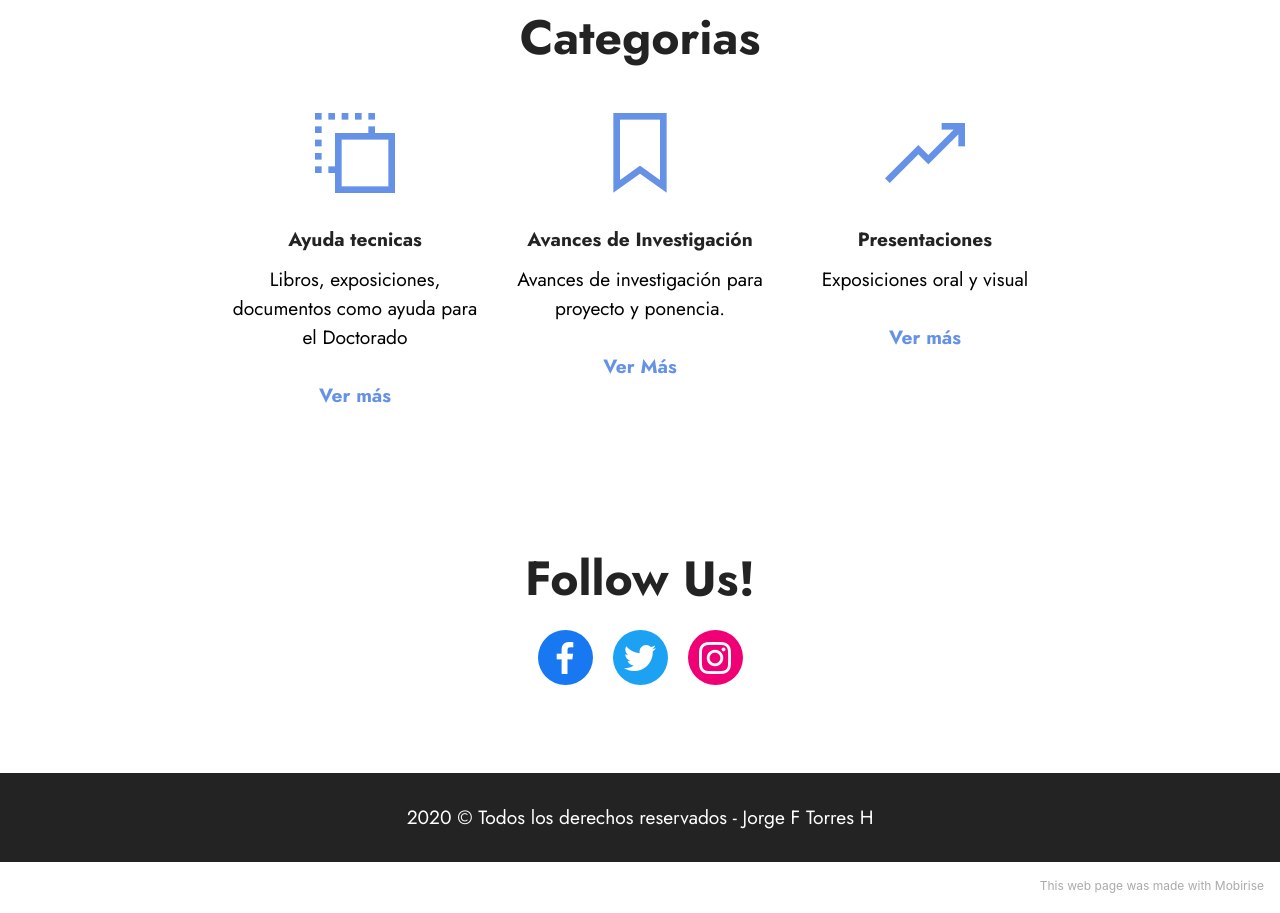
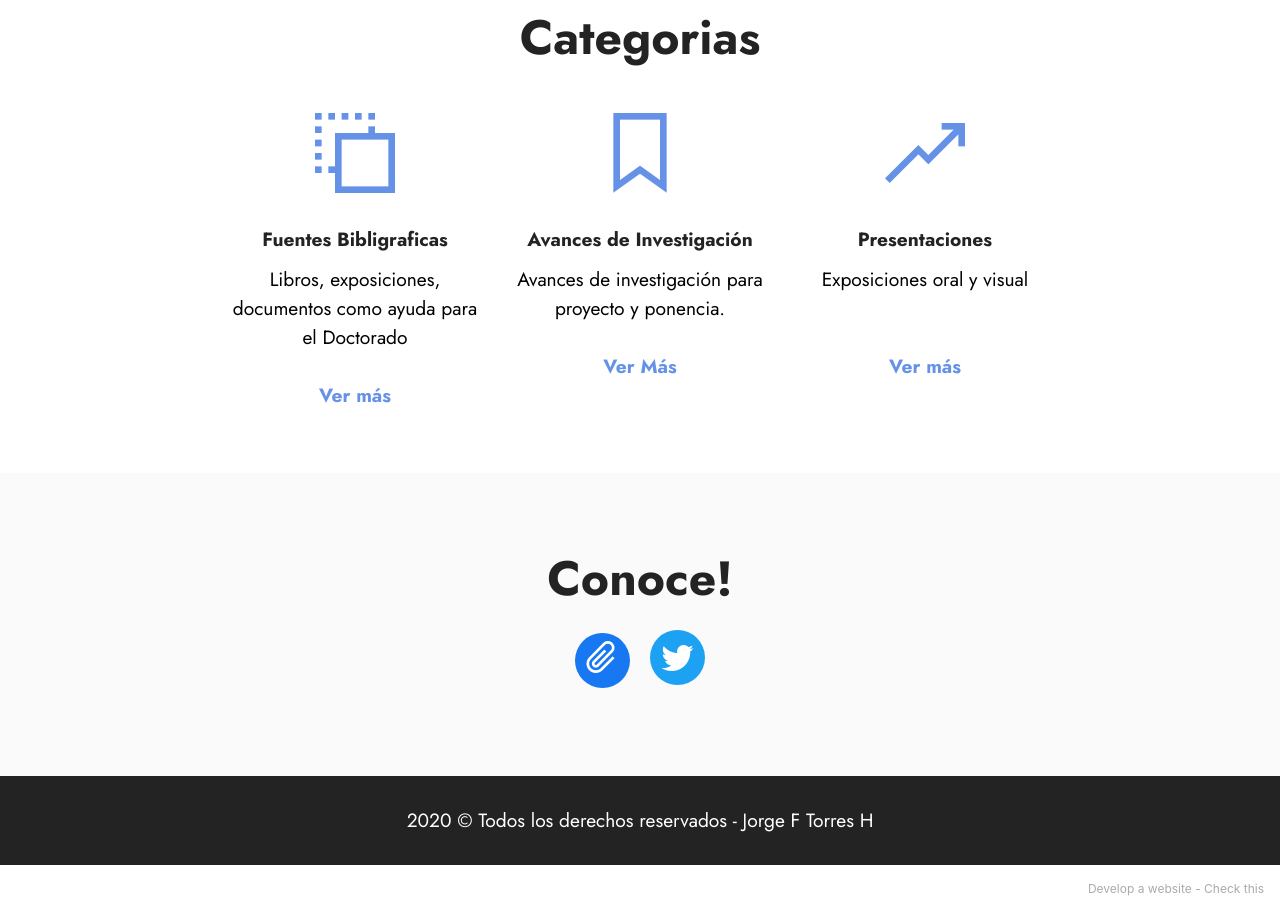
Before and after one commit to jftorresh/my-library, a plain HTML site: page index.html in a window 1280 px wide. Shown: the part 414-1327 px from the top of the page. Drawn offline with Linux system fonts and the light colour scheme; files whose address does not match are found by name.

Commit message:
Cambia texto de enlace, agrega redes y cvlac

```diff
--- a/assets/mobirise/css/mbr-additional.css
+++ b/assets/mobirise/css/mbr-additional.css
@@ -1070,7 +1070,7 @@ a {
 .cid-scnhK62hYT {
   padding-top: 5rem;
   padding-bottom: 5rem;
-  background-color: #ffffff;
+  background-color: #fafafa;
 }
 .cid-scnhK62hYT .bg-facebook {
   background: #1778f2;
@@ -1085,13 +1085,6 @@ a {
 }
 .cid-scnhK62hYT .bg-twitter:hover {
   background: #0c85d0;
-}
-.cid-scnhK62hYT .bg-instagram {
-  background: #f00075;
-  color: #ffffff;
-}
-.cid-scnhK62hYT .bg-instagram:hover {
-  background: #bd005c;
 }
 .cid-scnhK62hYT .iconfont-wrapper {
   display: inline-block;
--- a/index.html
+++ b/index.html
@@ -52,7 +52,7 @@
                 </div>
             </button>
             <div class="collapse navbar-collapse" id="navbarSupportedContent">
-                <ul class="navbar-nav nav-dropdown nav-right" data-app-modern-menu="true"><li class="nav-item"><a class="nav-link link text-black text-primary display-4" href="index.html">Home</a></li><li class="nav-item"><a class="nav-link link text-black text-primary display-4" href="tesis.html">Libros</a></li><li class="nav-item"><a class="nav-link link text-black text-primary display-4" href="page2.html">Avances</a></li><li class="nav-item"><a class="nav-link link text-black text-primary display-4" href="page3.html">Presentaciones</a></li></ul>
+                <ul class="navbar-nav nav-dropdown nav-right" data-app-modern-menu="true"><li class="nav-item"><a class="nav-link link text-black text-primary display-4" href="index.html">Home</a></li><li class="nav-item"><a class="nav-link link text-black text-primary display-4" href="documentos.html">Fuentes</a></li><li class="nav-item"><a class="nav-link link text-black text-primary display-4" href="page2.html">Avances</a></li><li class="nav-item"><a class="nav-link link text-black text-primary display-4" href="page3.html">Presentaciones</a></li></ul>
 
 
             </div>
@@ -111,7 +111,7 @@
                         <div class="iconfont-wrapper">
                             <a href="documentos.html"><span class="mbr-iconfont mobi-mbri-drag-n-drop-2 mobi-mbri"></span></a>
                         </div>
-                        <h5 class="card-title mbr-fonts-style display-7"><strong>Ayuda tecnicas</strong></h5>
+                        <h5 class="card-title mbr-fonts-style display-7"><strong>Fuentes Bibligraficas</strong></h5>
                         <p class="card-text mbr-fonts-style display-7">Libros, exposiciones, documentos como ayuda para el Doctorado<br><br><a href="documentos.html" class="text-primary"><strong>Ver más</strong></a></p>
                     </div>
                 </div>
@@ -134,7 +134,7 @@
                             <a href="page3.html"><span class="mbr-iconfont mobi-mbri-growing-chart mobi-mbri"></span></a>
                         </div>
                         <h5 class="card-title mbr-fonts-style display-7"><strong>Presentaciones</strong></h5>
-                        <p class="card-text mbr-fonts-style display-7">Exposiciones oral y visual<br><br><a href="page3.html" class="text-primary"><strong>Ver más</strong></a></p>
+                        <p class="card-text mbr-fonts-style display-7">Exposiciones oral y visual<br><br><br><a href="page3.html" class="text-primary"><strong>Ver más</strong></a></p>
                     </div>
                 </div>
             </div>
@@ -152,20 +152,16 @@
     <div class="container">
         <div class="media-container-row">
             <div class="col-12">
-                <h3 class="mbr-section-title align-center mb-3 mbr-fonts-style display-2">
-                    <strong>Follow Us!</strong>
-                </h3>
+                <h3 class="mbr-section-title align-center mb-3 mbr-fonts-style display-2"><strong>Conoce!</strong></h3>
                 <div class="social-list align-center">
 
                     <a class="iconfont-wrapper bg-facebook m-2 " target="_blank" href="https://mobiri.se">
-                            <span class="socicon-facebook socicon"></span>
+                            <span class="mobi-mbri-paperclip mobi-mbri" style="color: rgb(255, 255, 255); fill: rgb(255, 255, 255);"></span>
                         </a>
-                        <a class="iconfont-wrapper bg-twitter m-2" href="https://mobiri.se" target="_blank">
+                        <a class="iconfont-wrapper bg-twitter m-2" href="https://twitter.com/jftorresh1" target="_blank">
                             <span class="socicon-twitter socicon"></span>
                         </a>
-                        <a class="iconfont-wrapper bg-instagram m-2" href="https://mobiri.se" target="_blank">
-                            <span class="socicon-instagram socicon"></span>
-                        </a>
+
 
 
 
@@ -193,7 +189,7 @@
             </div>
         </div>
     </div>
-</section><section style="background-color: #fff; font-family: -apple-system, BlinkMacSystemFont, 'Segoe UI', 'Roboto', 'Helvetica Neue', Arial, sans-serif; color:#aaa; font-size:12px; padding: 0; align-items: center; display: flex;"><a href="https://mobirise.site/t" style="flex: 1 1; height: 3rem; padding-left: 1rem;"></a><p style="flex: 0 0 auto; margin:0; padding-right:1rem;">This <a href="https://mobirise.site/e" style="color:#aaa;">web page</a> was made with Mobirise</p></section><script src="assets/web/assets/jquery/jquery.min.js"></script>  <script src="assets/popper/popper.min.js"></script>  <script src="assets/tether/tether.min.js"></script>  <script src="assets/bootstrap/js/bootstrap.min.js"></script>  <script src="assets/smoothscroll/smooth-scroll.js"></script>  <script src="assets/dropdown/js/nav-dropdown.js"></script>  <script src="assets/dropdown/js/navbar-dropdown.js"></script>  <script src="assets/touchswipe/jquery.touch-swipe.min.js"></script>  <script src="assets/parallax/jarallax.min.js"></script>  <script src="assets/theme/js/script.js"></script>
+</section><section style="background-color: #fff; font-family: -apple-system, BlinkMacSystemFont, 'Segoe UI', 'Roboto', 'Helvetica Neue', Arial, sans-serif; color:#aaa; font-size:12px; padding: 0; align-items: center; display: flex;"><a href="https://mobirise.site/b" style="flex: 1 1; height: 3rem; padding-left: 1rem;"></a><p style="flex: 0 0 auto; margin:0; padding-right:1rem;">Develop a website - <a href="https://mobirise.site/v" style="color:#aaa;">Check this</a></p></section><script src="assets/web/assets/jquery/jquery.min.js"></script>  <script src="assets/popper/popper.min.js"></script>  <script src="assets/tether/tether.min.js"></script>  <script src="assets/bootstrap/js/bootstrap.min.js"></script>  <script src="assets/smoothscroll/smooth-scroll.js"></script>  <script src="assets/dropdown/js/nav-dropdown.js"></script>  <script src="assets/dropdown/js/navbar-dropdown.js"></script>  <script src="assets/touchswipe/jquery.touch-swipe.min.js"></script>  <script src="assets/parallax/jarallax.min.js"></script>  <script src="assets/theme/js/script.js"></script>
 
 
 </body>
```
Also changed, not shown: avances.html (+2 -2 lines), documentos.html (+2 -2 lines), presentaciones.html (+2 -2 lines), assets/images/mbr-favicon.png, 1 other file.
